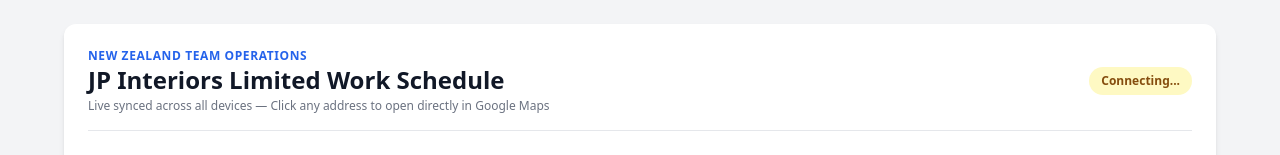
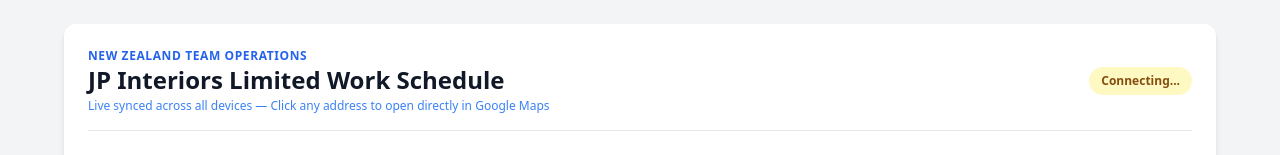
Before and after one commit to franklinnesperos/work-schedule, a plain HTML site: page index.html in a window 1280 px wide. Shown: the top 155 px of the page. Drawn offline with nearby package versions, Linux system fonts and the light colour scheme; no server answers.

Commit message:
Update index.html

```diff
--- a/index.html
+++ b/index.html
@@ -24,7 +24,7 @@
       <div>
         <p class="text-xs font-bold text-blue-600 tracking-wider uppercase">New Zealand Team Operations</p>
         <h1 class="text-2xl font-bold text-gray-900">JP Interiors Limited Work Schedule</h1>
-        <p class="text-xs text-gray-500 mt-0.5">Live synced across all devices — Click any address to open directly in Google Maps</p>
+        <p class="text-xs text-blue-500 mt-0.5">Live synced across all devices — Click any address to open directly in Google Maps</p>
       </div>
       <div class="flex items-center gap-2">
         <span id="syncStatus" class="text-xs bg-yellow-100 text-yellow-800 font-semibold px-3 py-1.5 rounded-full">Connecting...</span>
```
